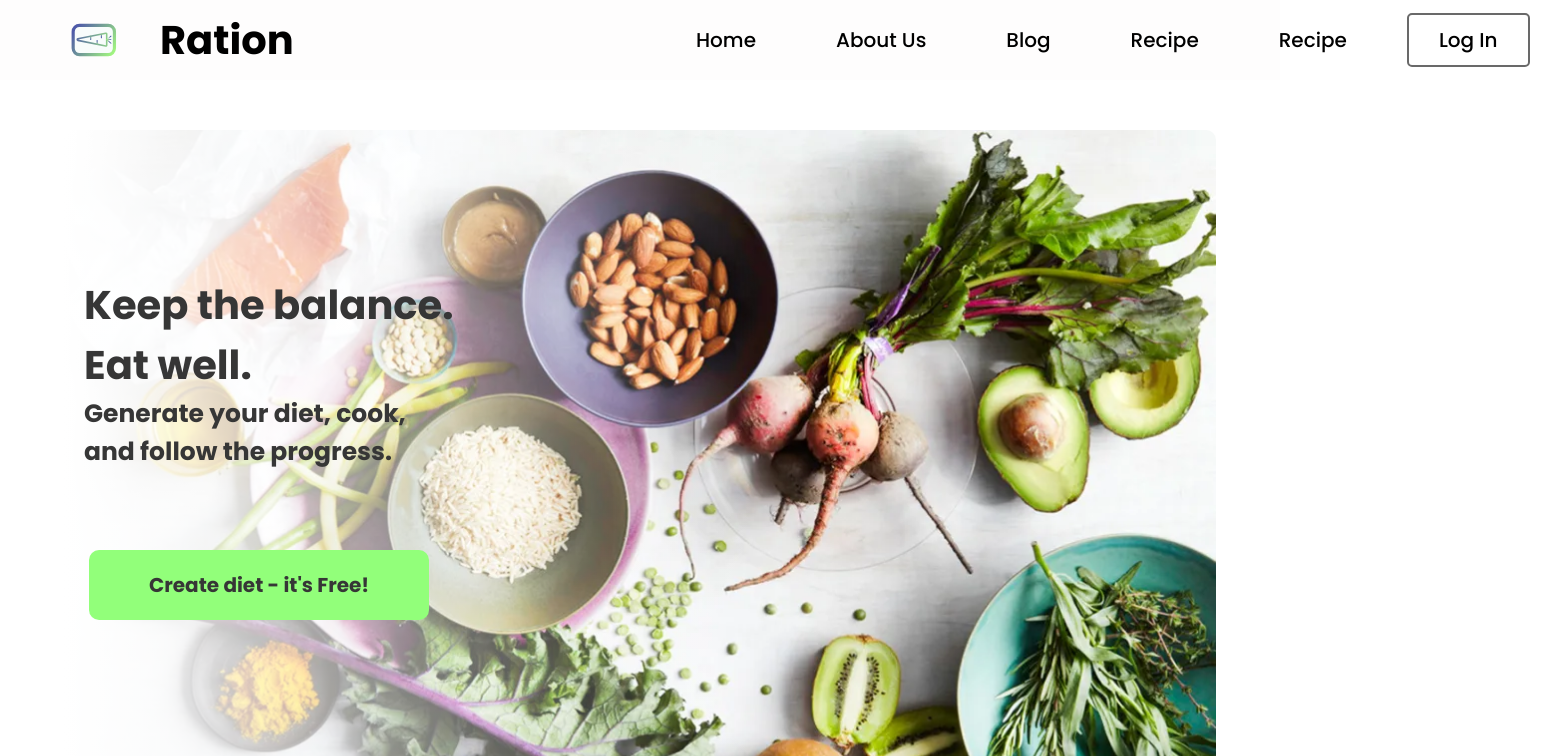
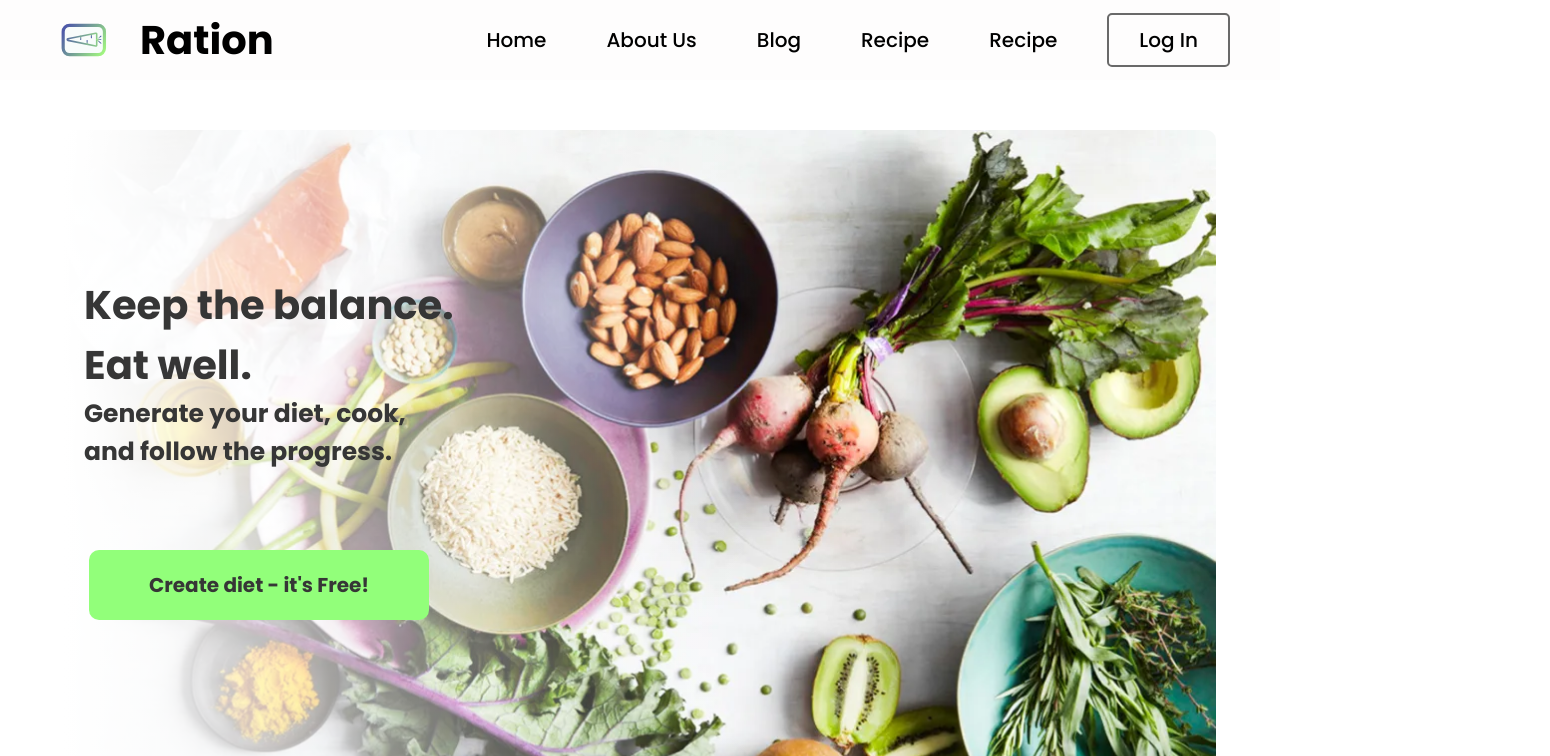
Before and after one commit to BananaJam/hardserve, a React (Create React App) app in the folder client/: page / in a window 1280 px wide. Shown: the top 756 px of the page, 1550 px wide, since content can reach past the window. Built offline with nearby package versions, Linux system fonts and the light colour scheme; a web font is replaced by a local one.

Commit message:
fixed fiber field, navbar visual bugs

```diff
--- a/client/src/App.css
+++ b/client/src/App.css
@@ -6,7 +6,6 @@
 
 @layer base {
   body {
-    overflow-x: hidden;
     font-family: "Manrope", sans-serif;
     font-optical-sizing: auto;
   }
--- a/client/src/components/navbar.css
+++ b/client/src/components/navbar.css
@@ -15,7 +15,7 @@
     align-items: center;
     width: 100vw;
     height: 80px;
-    padding: 0 20px;
+    padding: 0 10px;
     margin: 0;
     background-color: #fefdfd;
     top: 0;
@@ -46,7 +46,6 @@
     max-width: 40vw;
     height: 20px;
     padding: 0 20px;
-    margin-right: 7rem;
     background-color: #fefdfd;
     top: 0;
     z-index: 100;
@@ -103,7 +102,7 @@
 }
 
 a {
-    margin: 0 20px;
+    margin: 0 10px;
     padding: 10px 20px;
     text-decoration: none;
     color: #373737;
--- a/client/src/components/navbar.js
+++ b/client/src/components/navbar.js
@@ -29,7 +29,7 @@ const elements = (
 export default function Navbar() {
     const [isOpen, setIsOpen] = useState(false);
     return (
-        <nav id="nav">
+        <nav id="nav" className="w-screen max-w-screen">
             <div className="logo-section">
                 <img src="/icons/logo.svg" alt="logo" className="logo" />
                 <h1><a href="/" className="logo-text">Ration</a></h1>
@@ -37,7 +37,7 @@ export default function Navbar() {
             <div className="hamburger" onClick={() => {setIsOpen(!isOpen)}}>
                 <FontAwesomeIcon icon={ faBars } />
             </div>
-            <ul className="links">
+            <ul className="ml-auto links min-w-fit max-w-fit w-fit">
                 {elements}
             </ul>
             <div className={"mobile-menu " + (isOpen ? "enabled" : "")}>
--- a/client/src/pages/ingredient.js
+++ b/client/src/pages/ingredient.js
@@ -81,7 +81,7 @@ export default function Ingredient() {
 
                             <div className="p-2 macros">
                             <div className="flex justify-center gap-2 pt-2">
-                                    <p className="inline-flex items-center px-4 py-2 text-xs font-medium text-gray-600 bg-gray-100 rounded-md ring-1 ring-inset ring-gray-100">Fiber: {ingredient.fiber}g</p>
+                                    <p className="inline-flex items-center px-4 py-2 text-xs font-medium text-gray-600 bg-gray-100 rounded-md ring-1 ring-inset ring-gray-100">Glycemic index: {ingredient.glycemic_index}</p>
                                     <p className="inline-flex items-center px-4 py-2 text-xs font-medium text-gray-600 bg-gray-100 rounded-md ring-1 ring-inset ring-gray-100">Calories: {ingredient.calories}kcal</p>
                                 </div>
                                 <div className="flex justify-center gap-2 pt-2">
@@ -91,13 +91,13 @@ export default function Ingredient() {
                                 </div>
                             </div>
                         </div>
-                        <div className="w-full h-56 p-4 overflow-y-scroll max-w-96">
+                        <div className="w-full h-56 p-4 overflow-y-scroll min-w-fit">
                             <h3 className="text-2xl font-medium text-gray-600">Nutritional Information</h3>
                             <h4>Product description</h4>
                             <br />
-                            {ingredient.nutrients.map(nutrient => {
+                            {ingredient.nutrients.map((nutrient, index) => {
                                 return (
-                                    <div className="flex flex-row justify-between">
+                                    <div className={"flex flex-row justify-between " + (index % 2 === 0 ? "bg-gray-200" : "")}>
                                         <p>{nutrient.name}</p>
                                         <p>{nutrient.amount} {nutrient.units}</p>
                                     </div>
--- a/client/src/pages/ingredients.js
+++ b/client/src/pages/ingredients.js
@@ -11,7 +11,7 @@ import "./ingredients.css";
 
 function IngredientCard({ingredient}){
     return (
-        <div className="relative flex flex-col items-center p-4 bg-transparent cursor-pointer w-72 rounded-xl" onClick={() => window.location.href += "/" + ingredient.id}>
+        <div className="relative flex flex-col items-center px-2 py-4 bg-transparent bg-gray-200 cursor-pointer w-60 rounded-xl" onClick={() => window.location.href += "/" + ingredient.id}>
             <img className="mt-2 mb-4 rounded" src="https://via.placeholder.com/150" alt="Ingredient" />
             <div className="flex items-center gap-2">
                 <h3 className="text-xl font-bold">{ingredient.name}</h3>
@@ -28,10 +28,10 @@ function IngredientCard({ingredient}){
                     <p className="bg-transparent macro-badge-green">Calories: {ingredient.calories}kcal</p>
                 </div>
             </div>
-            <div className="w-full p-2 bg-transparent border-2 border-b-indigo-500 border-t-transparent border-r-transparent border-l-transparent">
+            {/* <div className="w-full p-2 bg-transparent border-2 border-b-indigo-500 border-t-transparent border-r-transparent border-l-transparent">
                 <p>Vitamins: {ingredient.vitamins?.join(", ")}</p>
                 <p>Allergens: {ingredient.allergens?.join(", ")}</p>
-            </div>
+            </div> */}
         </div>
     );
 }
```
